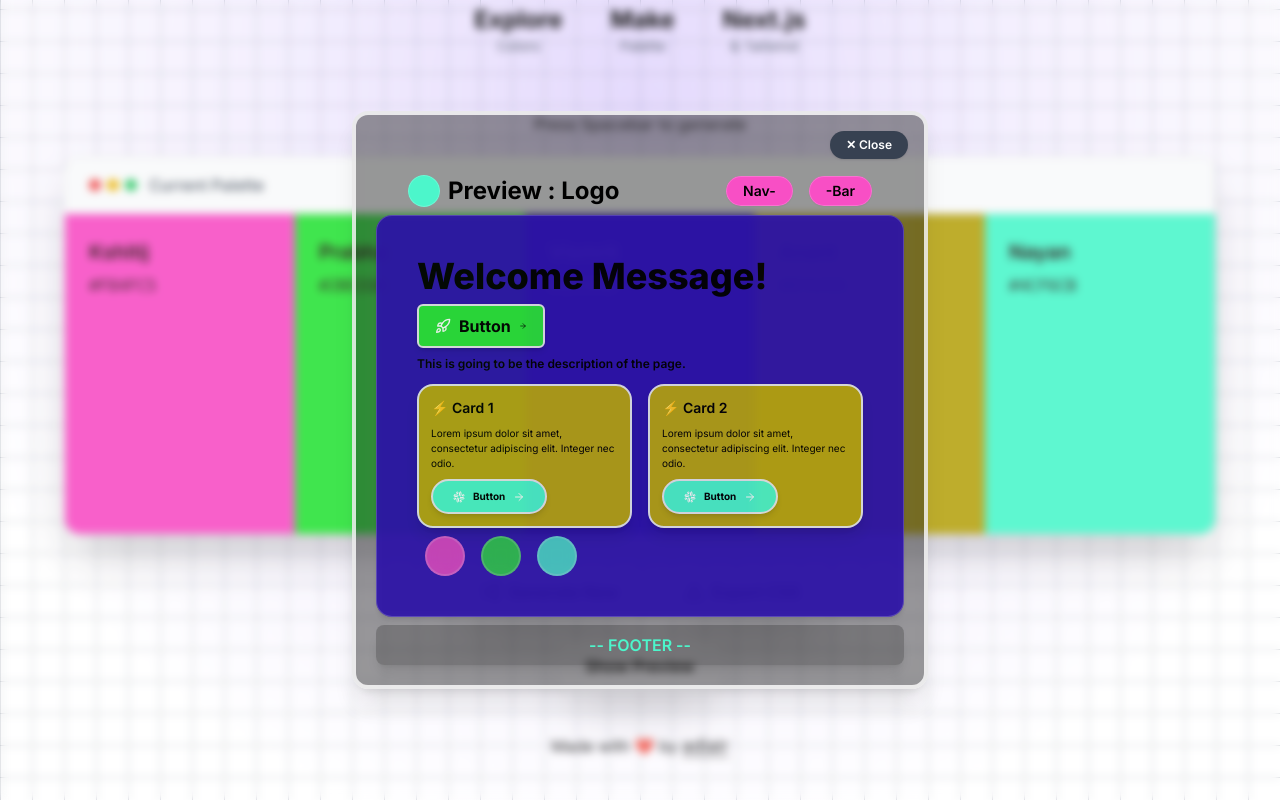
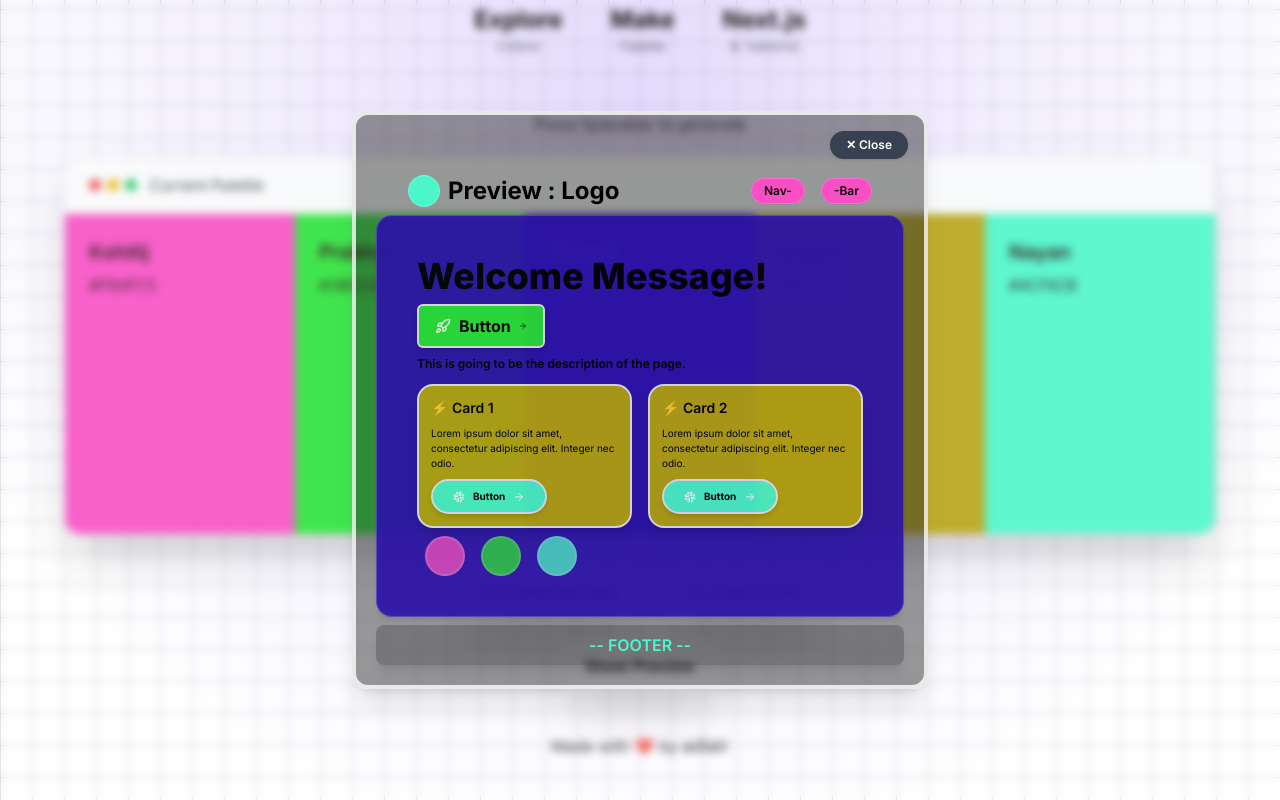
Before and after one commit to adiair/Palette, a Next.js app: page / in a window 1280 px wide. Both pictures are taken after a click on the button "Show Preview". Shown: the part 599-1399 px from the top of the page. Built offline with nearby package versions, Linux system fonts and the light colour scheme.

Commit message:
preview updated

```diff
--- a/src/app/components/preview.jsx
+++ b/src/app/components/preview.jsx
@@ -1,4 +1,5 @@
 import { ArrowRight, Rocket, Slack } from "lucide-react";
+
 
 export default function Preview({ palette, onClose }) {
     if (!palette || palette.length < 5) return null;
@@ -28,15 +29,15 @@ export default function Preview({ palette, onClose }) {
                             className="w-8 h-8 rounded-full mr-2 border border-white/20 backdrop-blur-md"
                             style={{ background: footer }}
                         ></div>
-            <h1 className="text-xl sm:text-2xl font-bold text-black hover:text-blue-400 transition">
+                        <h1 className="text-sm sm:text-2xl font-bold text-black hover:text-blue-400 transition">
                             Preview : Logo
                         </h1>
                     </div>
-          <ul className="flex gap-2 sm:gap-4 text-sm font-medium">
+                    <ul className="flex  gap-2 sm:gap-4 text-sm">
                         {["Nav-", "-Bar"].map((item, idx) => (
                             <li
                                 key={idx}
-                className="px-4 py-1 rounded-full text-black font-semibold shadow-sm border border-white/20 bg-opacity-10 backdrop-blur-md hover:bg-blue-500 hover:text-white transition"
+                                className="px-3 py-1  text-xs rounded-full text-black font-semibold shadow-sm border border-white/20 bg-opacity-10 backdrop-blur-md hover:bg-blue-500 hover:text-white transition"
                                 style={{ background: bgColor }}
                             >
                                 {item}
--- a/src/app/page.js
+++ b/src/app/page.js
@@ -211,7 +211,7 @@ export default function Home() {
         <footer className="mt-5 border-t px-4 sm:px-20 md:px-40 lg:px-60 pt-5 text-center text-black opacity-85">
           <p>
             Made with ❤️ by{" "}
-            <a href="https://adiair.netlify.app" className="text-lg underline underline-offset-4 hover:text-blue-600 transition">
+            <a href="https://adiair.netlify.app" className="text-lg  hover:text-blue-600 transition">
               adiair
             </a>
           </p>
```
Lines whose indentation alone changed are shown as unchanged.
